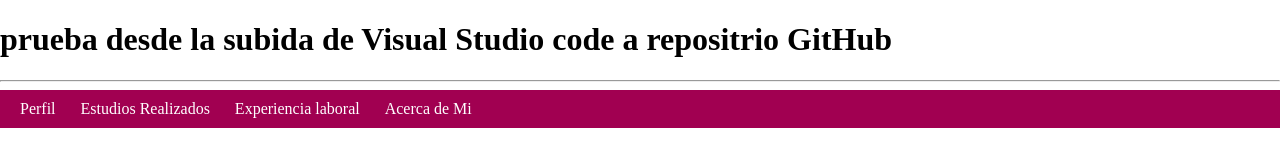
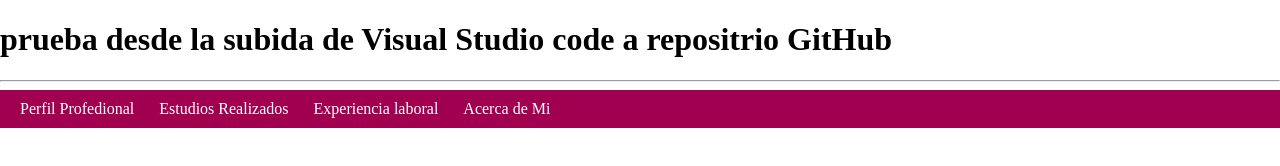
Before and after one commit to DesarrolloTonwelling/PruebaDesdeVscode, a plain HTML site: page index.html in a window 1280 px wide. Drawn offline with Linux system fonts and the light colour scheme.

```diff
--- a/index.html
+++ b/index.html
@@ -37,7 +37,7 @@
     <hr>
     <div class="menu1">
         <ul>
-            <li>Perfil</li>
+            <li>Perfil Profedional</li>
             <li>Estudios Realizados</li>
             <li>Experiencia laboral</li>
             <li>Acerca de Mi</li>
```
